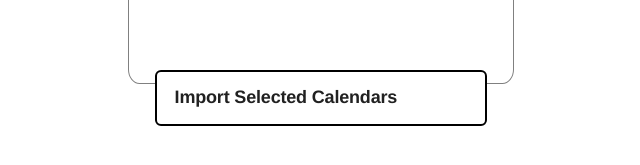
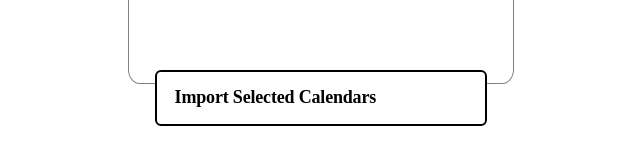
Before and after one commit to GT-WebDev-Group-Planning/group-planning-v1, a React (Create React App) app in the folder client/: page /calendarselect in a window 1280 px wide. Shown: the part 557-722 px from the top of the page, without its empty margins (319-959 px from the left). Built offline with nearby package versions, Linux system fonts and the light colour scheme.

Commit message:
routing between evite and calendar

```diff
--- a/client/src/pages/Calendar/Calendar.js
+++ b/client/src/pages/Calendar/Calendar.js
@@ -1,4 +1,5 @@
 import React, { useState } from 'react';
+import { Link } from 'react-router-dom';
 import './calendar.css';
 
 const Calendar = () => {
@@ -77,7 +78,7 @@ const Calendar = () => {
           <dt class='member0'>Get member based on group</dt>
           <dt class='member1'>Get member based on group</dt>
         </dl>
-        <button> Create Event </button>
+        <button><Link to="/evite"> Create Event </Link></button>
       </div>
       <iframe class = "gcal" src="https://calendar.google.com/calendar/embed?src=kieranmarland%40gmail.com&ctz=America%2FNew_York" style={{ width: '1000px', height: '600px', border: '0px'}}></iframe>
     </div>
--- a/client/src/pages/CalendarSelect/CalendarSelectWindow.js
+++ b/client/src/pages/CalendarSelect/CalendarSelectWindow.js
@@ -1,6 +1,6 @@
 // CalendarSelectWindow.js
 import React, { useState, useEffect } from 'react';
-import { useLocation } from 'react-router-dom';
+import { useLocation, Link } from 'react-router-dom';
 import CalendarListItem from './CalendarListItem';
 import './CalendarSelect.css';
 
@@ -34,7 +34,7 @@ export default function CalendarSelectWindow() {
       })}
       </div>
       <div className="CalendarSelectWindowFooter">
-        <button className="button">Import Selected Calendars</button>
+        <button className="button"><Link to="/group">Import Selected Calendars</Link></button>
       </div>
     </div>
   );
```
